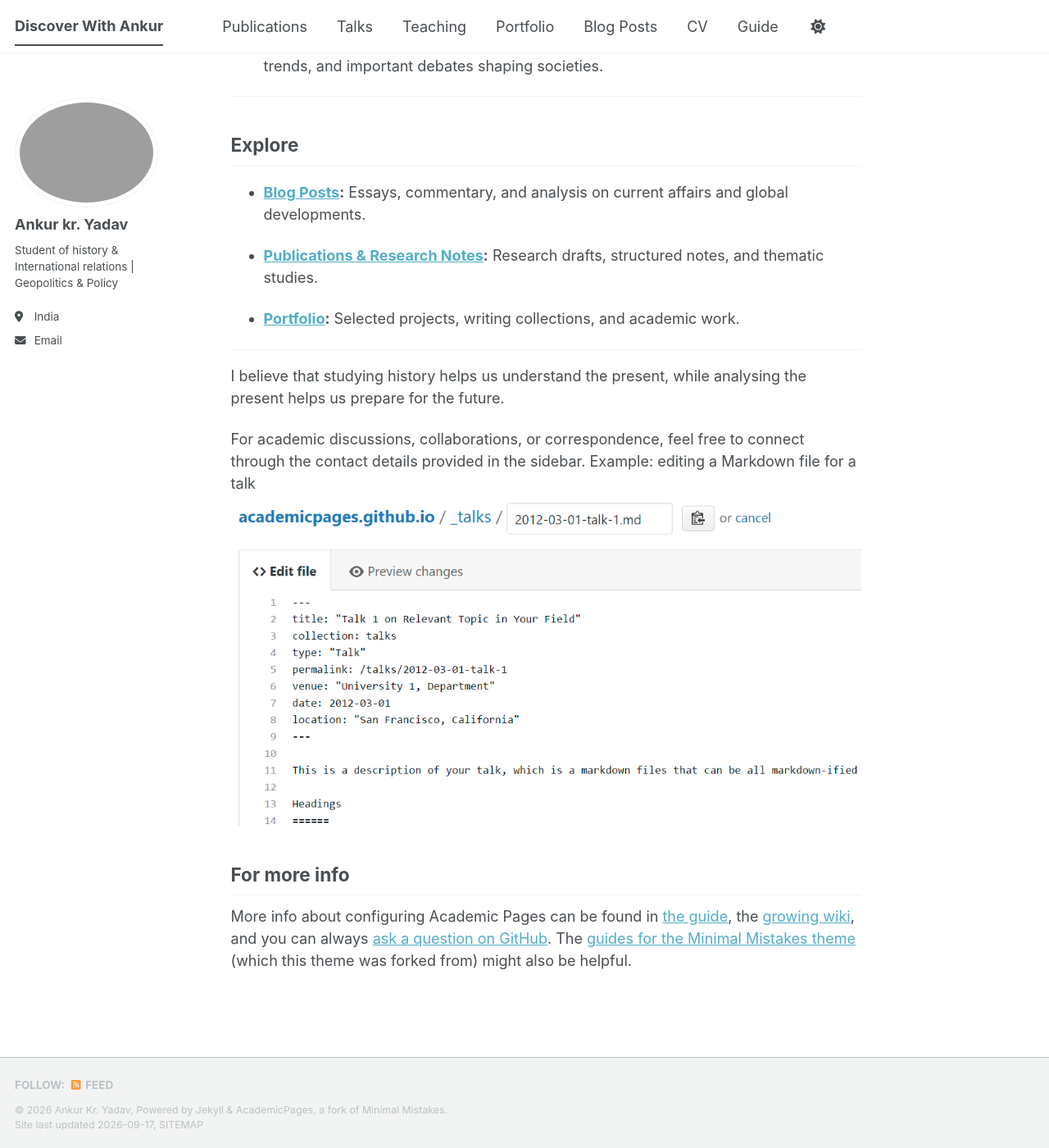
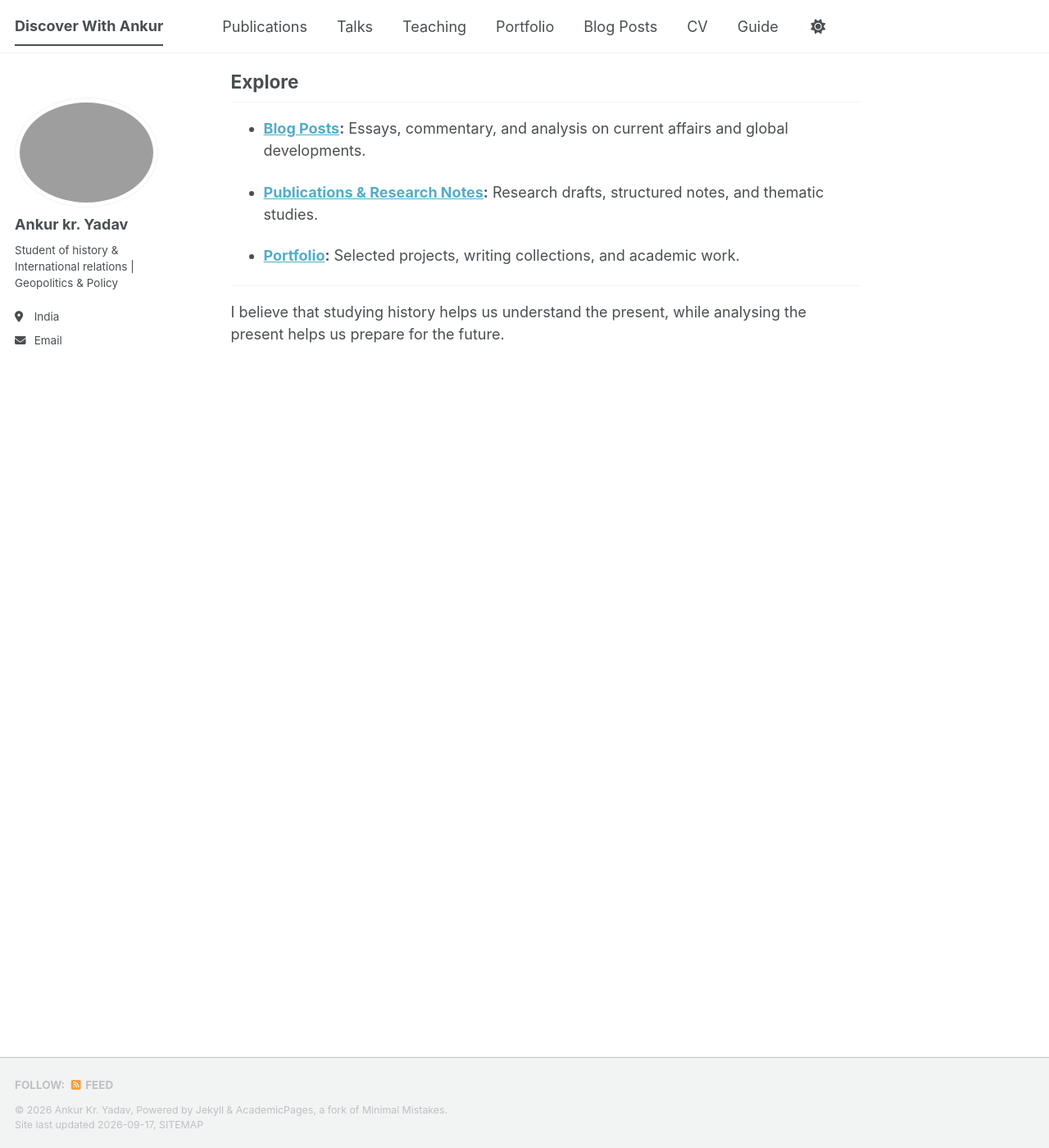
Before and after one commit to discoverwithankur/discoverwithankur.github.io, a Jekyll site: the page built from _pages/about.md, in a window 1280 px wide and 1400 px high, scrolled down 569 px. Shown: the whole window at 82% size. Built offline with Jekyll 4.4.1, drawn with Linux system fonts in a browser that asks for light colours; a style sheet for code colours, icons or effects is not loaded.

Commit message:
Update about.md

```diff
--- a/_pages/about.md
+++ b/_pages/about.md
@@ -19,8 +19,6 @@ This platform documents my learning journey through analytical essays, research
 
 * **Public Policy & Governance:** Understanding institutions, administrative systems, economic reforms, development strategies, and governance challenges.
 
-* **Ideas & Perspectives:** Independent analysis of contemporary events, emerging trends, and important debates shaping societies.
-
 ---
 
 ## Explore
@@ -34,11 +32,3 @@ This platform documents my learning journey through analytical essays, research
 ---
 
 I believe that studying history helps us understand the present, while analysing the present helps us prepare for the future.
-
-For academic discussions, collaborations, or correspondence, feel free to connect through the contact details provided in the sidebar.
-Example: editing a Markdown file for a talk
-![Editing a Markdown file for a talk](/images/editing-talk.png)
-
-For more info
-------
-More info about configuring Academic Pages can be found in [the guide](https://academicpages.github.io/markdown/), the [growing wiki](https://github.com/academicpages/academicpages.github.io/wiki), and you can always [ask a question on GitHub](https://github.com/academicpages/academicpages.github.io/discussions). The [guides for the Minimal Mistakes theme](https://mmistakes.github.io/minimal-mistakes/docs/configuration/) (which this theme was forked from) might also be helpful.
```
